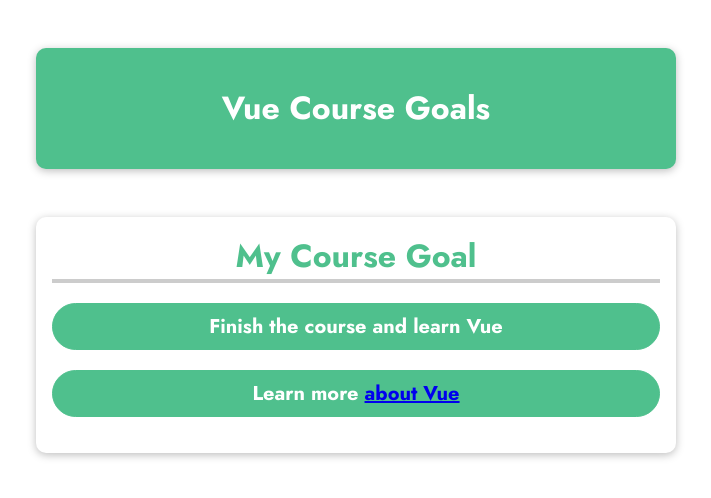
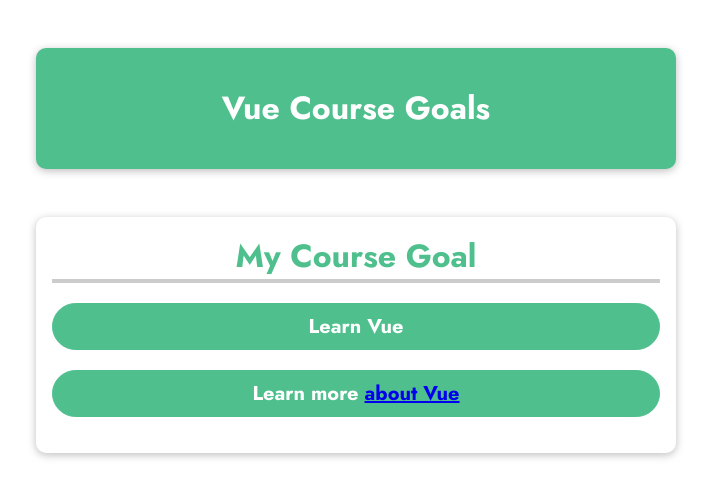
Before and after one commit to Aki-Coder/Vue3-LearnConcepts, a plain HTML site: page index.html in a window 1280 px wide. Shown: the whole page, without its empty margins (284-995 px from the left). Drawn offline with nearby package versions, Linux system fonts and the light colour scheme.

Commit message:
understanding methods in vue app

```diff
--- a/app.js
+++ b/app.js
@@ -6,7 +6,15 @@
         }
     },
     methods:{
-
+        outputGoal(){
+            const randomNumber = Math.random();
+            if(randomNumber < 0.5){
+                return 'Learn Vue';
+            }
+            else{
+                return 'Master Vue';
+            }
+        }
     }
 });
 
--- a/index.html
+++ b/index.html
@@ -18,7 +18,7 @@
         </header>
         <section id="user-goal">
             <h2>My Course Goal</h2>
-            <p>{{courseGoal}}</p>
+            <p>{{outputGoal()}}</p>
             <p>Learn more <a v-bind:href="vueLink">about Vue</a></p>
         </section>
     </body>
```
